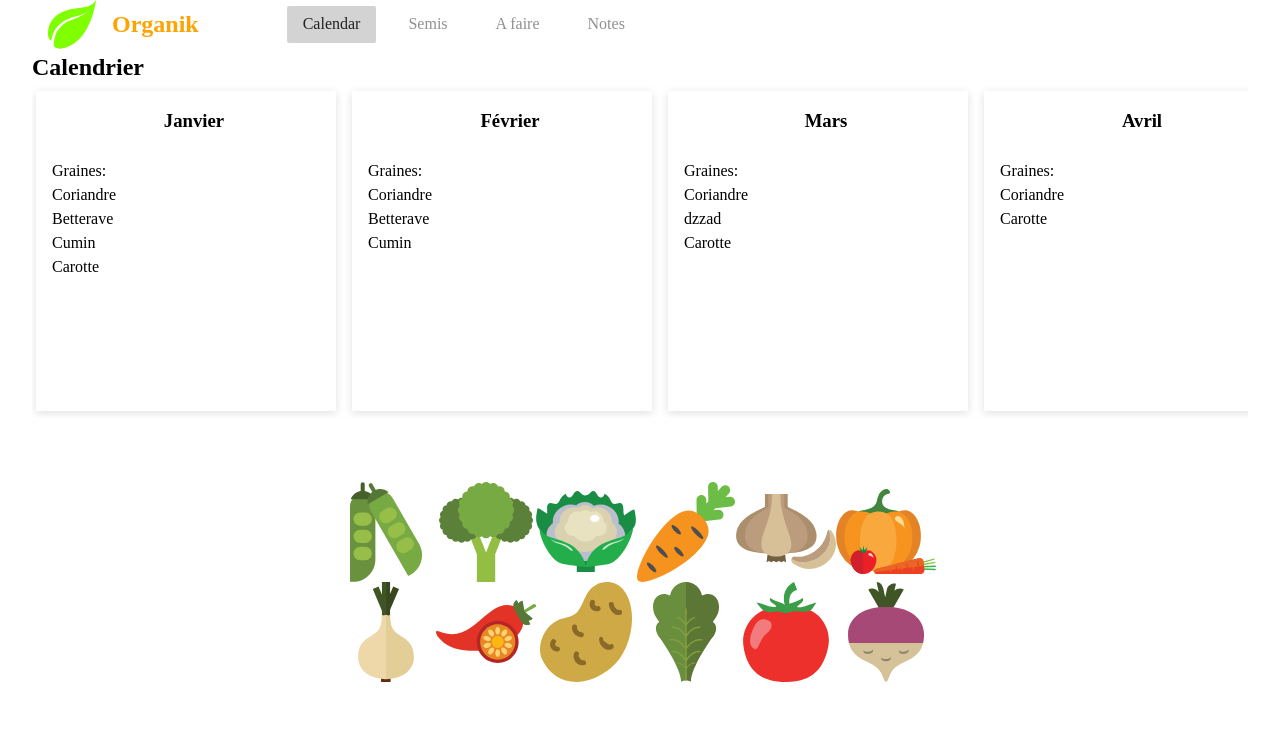
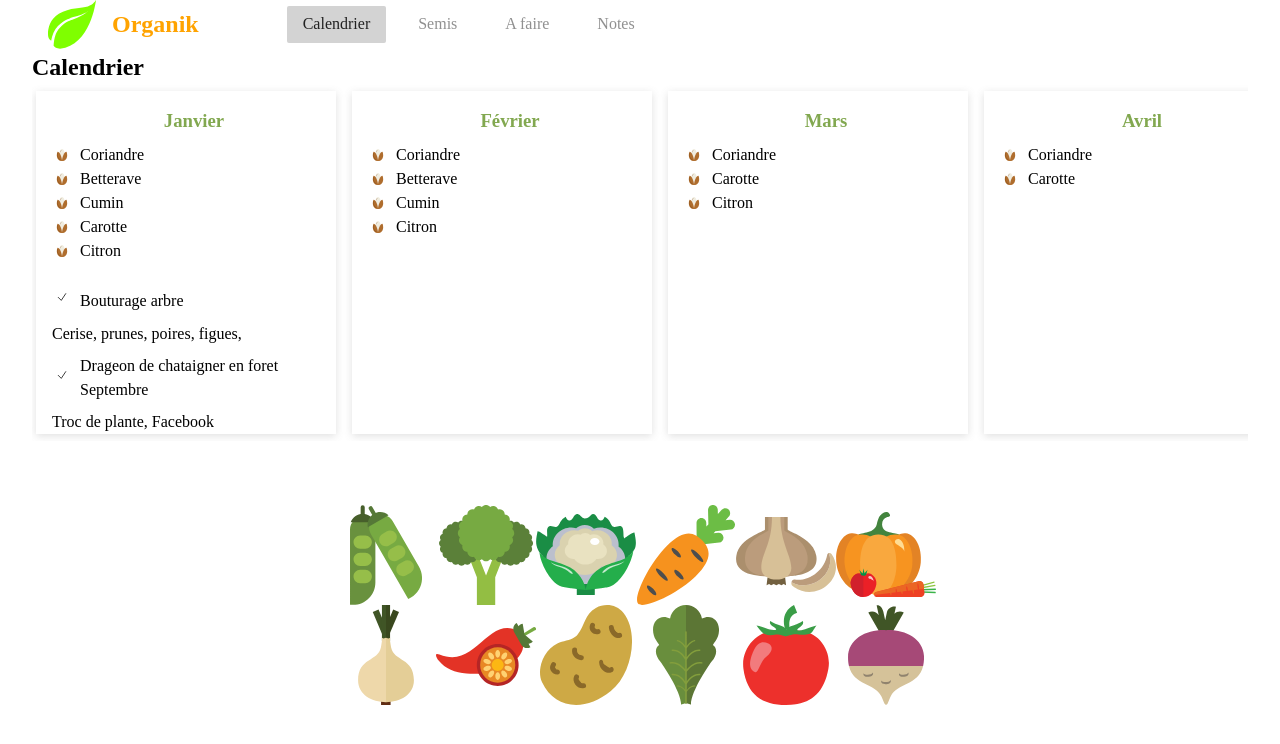
Before and after one commit to Tom-Po/jardinage, a React (Vite) app: page / in a window 1280 px wide. Shown: the top 744 px of the page. Built offline with nearby package versions, Linux system fonts and the light colour scheme; data requests are answered from the project's data file.

Commit message:
Style list todo and seeds

```diff
--- a/src/assets/data/vegetables-db.json
+++ b/src/assets/data/vegetables-db.json
@@ -3,15 +3,15 @@
     {
       "id": 3,
       "growingMonths": [
+        3,
+        8,
         4,
-        0,
+        5,
+        6,
+        7,
         1,
         2,
-        3,
-        8,
-        9,
-        10,
-        11
+        0
       ],
       "name": "Coriandre",
       "description": "En fait ça va",
@@ -40,16 +40,6 @@
       "type": "Aromatiques"
     },
     {
-      "id": 6,
-      "growingMonths": [
-        2,
-        5
-      ],
-      "name": "dzzad",
-      "description": "azdza",
-      "type": "Aromatiques"
-    },
-    {
       "growingMonths": [
         3,
         2,
@@ -73,28 +63,44 @@
       "description": "Relou niveau flotte, 20l par jour",
       "type": "Aromatiques",
       "id": 9
+    },
+    {
+      "growingMonths": [
+        0,
+        1,
+        2,
+        11
+      ],
+      "name": "Citron",
+      "description": "Récolte et conservation du citron. récolter conserver citron. Il existe de nombreuses variétés de citronniers et autant de périodes de récoltes. ",
+      "type": "Aromatiques",
+      "id": 10
     }
   ],
   "todos": [
     {
+      "id": 2,
       "text": "Bouturage arbre",
-      "isCompleted": false,
-      "id": 2
+      "isCompleted": true,
+      "month": 0
     },
     {
+      "id": 3,
       "text": "Drageon de chataigner en foret Septembre",
-      "isCompleted": false,
-      "id": 3
+      "isCompleted": true,
+      "month": 0
     },
     {
+      "id": 4,
       "text": "Cerise, prunes, poires, figues, ",
       "isCompleted": false,
-      "id": 4
+      "month": 0
     },
     {
+      "id": 5,
       "text": "Troc de plante, Facebook",
       "isCompleted": false,
-      "id": 5
+      "month": 0
     }
   ],
   "users": [
--- a/src/component/Calendar.module.css
+++ b/src/component/Calendar.module.css
@@ -5,28 +5,6 @@
     overflow-x: scroll;
     max-height: 70vh;
     margin-bottom: 4rem;
-}
-
-.Month {
-    min-height: 40vh;
-    flex: 0 0 300px;
-    display: flex;
-    flex-direction: column;
-    gap: .5rem;
-    margin: .4rem 0;
-    box-shadow: rgba(99, 99, 99, 0.2) 0px 2px 8px 0px;
-}
-
-.MonthName {
-    text-align: center;
-    color: var(--green);
-    font-weight: 600;
-    padding-top: 1rem;
-    padding-left: 1rem;
-}
-
-.AvailableSeeds {
-    padding: 1rem;
 }
 
 .Day {
--- a/src/component/Calendar.tsx
+++ b/src/component/Calendar.tsx
@@ -4,8 +4,10 @@ import date, { ExtendedMonthType } from '../constant/Date'
 import styles from './Calendar.module.css'
 import { SeedType } from './Seed'
 import { getSeeds } from '../queries/Seeds';
+import CalendarMonth from './CalendarMonth'
 
 const Calendar = () => {
+    // TODO remove this to make a month handler component and local fetch
     const { data: seeds } = useQuery("seeds", getSeeds)
 
     const sorted: ExtendedMonthType[] = useMemo(() => {
@@ -18,7 +20,6 @@ const Calendar = () => {
                     }
                 })
             })
-
         }
         return newSort
     }, [seeds])
@@ -28,15 +29,7 @@ const Calendar = () => {
             <h2>Calendrier</h2>
             <div className={styles.Calendar}>
                 {sorted.map(({ name, availableSeeds }) => (
-                    <div key={name} className={styles.Month}>
-                        <h3 className={styles.MonthName}>{name}</h3>
-                        <div className={styles.AvailableSeeds}>
-                            <div>Graines: </div>
-                            {availableSeeds.map(seed => (
-                                <div key={seed.name}>{seed.name}</div>
-                            ))}
-                        </div>
-                    </div>
+                    <CalendarMonth name={name} availableSeeds={availableSeeds} />
                 ))}
             </div>
         </>
--- /dev/null
+++ b/src/component/CalendarMonth.module.css
@@ -0,0 +1,34 @@
+.Month {
+    min-height: 40vh;
+    flex: 0 0 300px;
+    display: flex;
+    flex-direction: column;
+    gap: .5rem;
+    margin: .4rem 0;
+    padding: 0 1rem;
+    box-shadow: rgba(99, 99, 99, 0.2) 0px 2px 8px 0px;
+}
+
+.AvailableSeeds {
+    margin-bottom: 1rem;
+}
+
+
+.MonthName {
+    text-align: center;
+    color: var(--green);
+    font-weight: 600;
+    padding-top: 1rem;
+    padding-left: 1rem;
+}
+
+.Seed {
+    display: flex;
+    align-items: center;
+}
+
+.Seed svg {
+    width: 20px;
+    margin-right: .5rem;
+    padding: .25rem;
+}
--- /dev/null
+++ b/src/component/CalendarMonth.tsx
@@ -0,0 +1,48 @@
+import styles from './CalendarMonth.module.css'
+import { SeedType } from './Seed'
+import { ReactComponent as SeedSVG } from '../assets/Seed.svg'
+import { useQuery } from 'react-query'
+import { getTodos } from '../queries/Todos'
+import { TodoType } from './Todo'
+import date from '../constant/Date'
+
+interface ICalendarMonth {
+    name: string,
+    availableSeeds: SeedType[]
+}
+const CalendarMonth: React.FC<ICalendarMonth> = ({ name, availableSeeds }) => {
+    const { data: todos = [] } = useQuery<TodoType[]>("todos", getTodos)
+    const currentMonthIndex = date.MONTHS.findIndex(month => month === name)
+
+    const currentMonthTodos = todos.filter(todo => {
+        return todo.month === currentMonthIndex
+    }).sort((a, b) => a.text > b.text ? 1 : -1)
+    console.log(currentMonthTodos);
+
+    return (
+        <div key={name} className={styles.Month}>
+            <h3 className={styles.MonthName}>{name}</h3>
+            <div className={styles.AvailableSeeds}>
+                {availableSeeds.map(seed => (
+                    <div key={seed.name} className={styles.Seed}>
+                        <SeedSVG />
+                        <div>{seed.name}</div>
+                    </div>
+                ))}
+
+            </div>
+            {currentMonthTodos.map(todo => (
+                <div key={todo.text} className={styles.Seed}>
+                    {todo.isCompleted && <div>
+                        <svg xmlns="http://www.w3.org/2000/svg" fill="none" viewBox="0 0 24 24" strokeWidth={1.5} stroke="currentColor" className="w-6 h-6">
+                            <path strokeLinecap="round" strokeLinejoin="round" d="M4.5 12.75l6 6 9-13.5" />
+                        </svg>
+                    </div>}
+                    <div>{todo.text}</div>
+                </div>
+            ))}
+        </div>
+    )
+}
+
+export default CalendarMonth
--- a/src/component/SeedList.tsx
+++ b/src/component/SeedList.tsx
@@ -38,7 +38,6 @@ const SeedList = () => {
 
     return <>
         <h2>Semis</h2>
-        <Modal />
         <div className={styles.Seeds}>
             {seeds && seeds.length
                 ? seeds.map((seed: SeedType, index: number) => (
--- a/src/component/Todo.tsx
+++ b/src/component/Todo.tsx
@@ -5,6 +5,7 @@ export type TodoType = {
     id: number,
     text: string,
     isCompleted: boolean,
+    month: number
 }
 
 interface ITodo {
@@ -19,7 +20,7 @@ const Todo: React.FC<ITodo> = ({ todo, completeTodo, removeTodo }) => {
             className={`${styles.Todo} ${todo.isCompleted ? styles.Complete : ''}`}
             style={{ textDecoration: todo.isCompleted ? "line-through" : "" }}
         >
-            {todo.text}
+            {`${todo.text} - ${todo.month}`}
             <div>
                 <Button onClick={() => completeTodo(todo)}>
                     {todo.isCompleted
--- a/src/index.css
+++ b/src/index.css
@@ -74,7 +74,7 @@ select {
 }
 
 :root {
-  --green: ##82A850;
+  --green: #82A850;
   --orange: #FFA300;
   --orange-light: #ffcb72;
   --dark: #222222;
--- a/src/layout/Header.tsx
+++ b/src/layout/Header.tsx
@@ -16,6 +16,7 @@ const Header = () => {
             <Navigation />
             {/* Gardenizer */}
             {/* Legumz */}
+            {/* KeenAggro => organic */}
         </div>
     )
 }
--- a/src/routes/routes.tsx
+++ b/src/routes/routes.tsx
@@ -10,7 +10,7 @@ export type NamedRoute = RouteProps & { path: string, name: string, subRoutes: N
 
 export const routes: NamedRoute[] = [
     {
-        name: 'Calendar',
+        name: 'Calendrier',
         path: '/',
         element: <Calendar />,
         subRoutes: []
```
Also changed, not shown: src/assets/Seed.svg (added).
